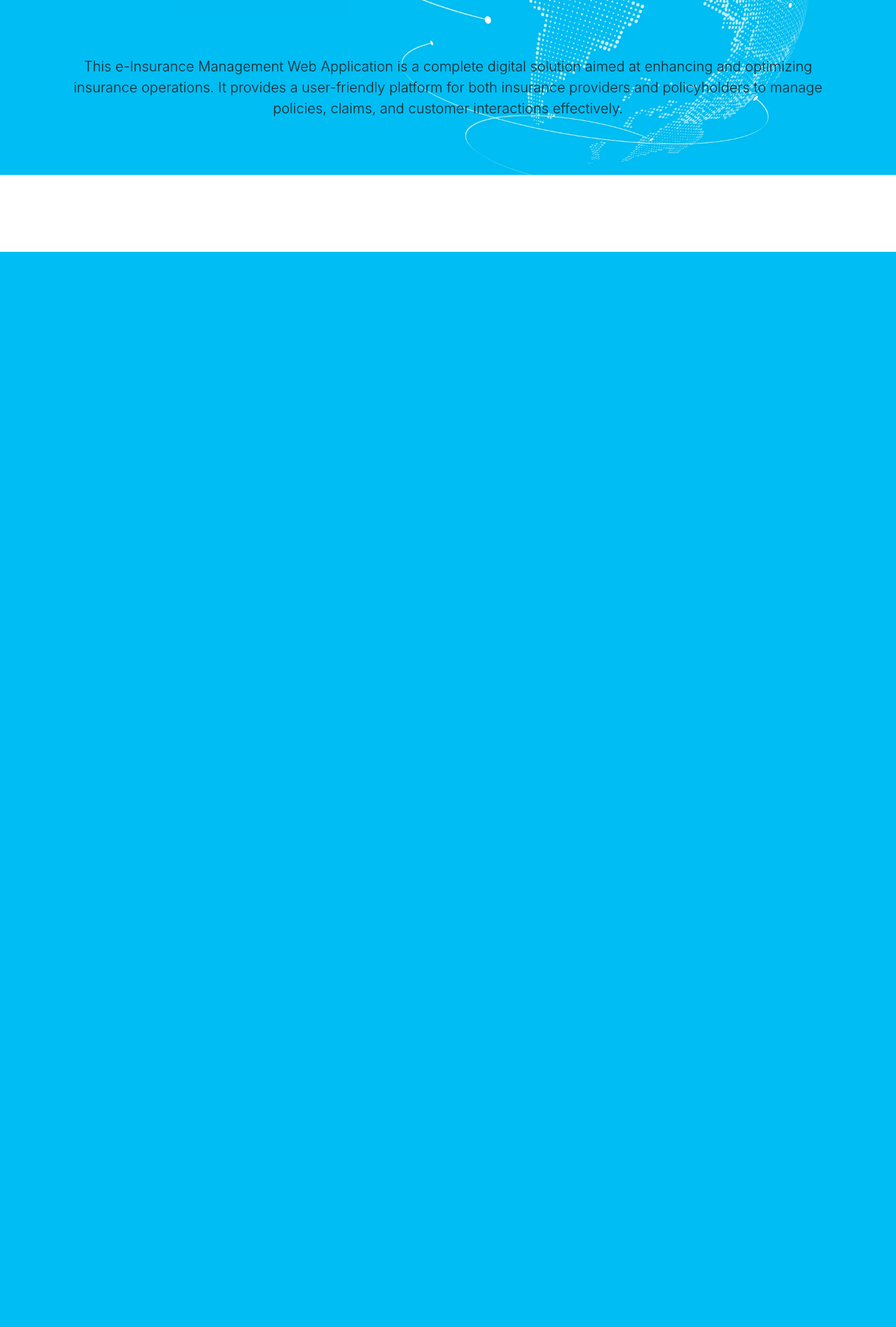
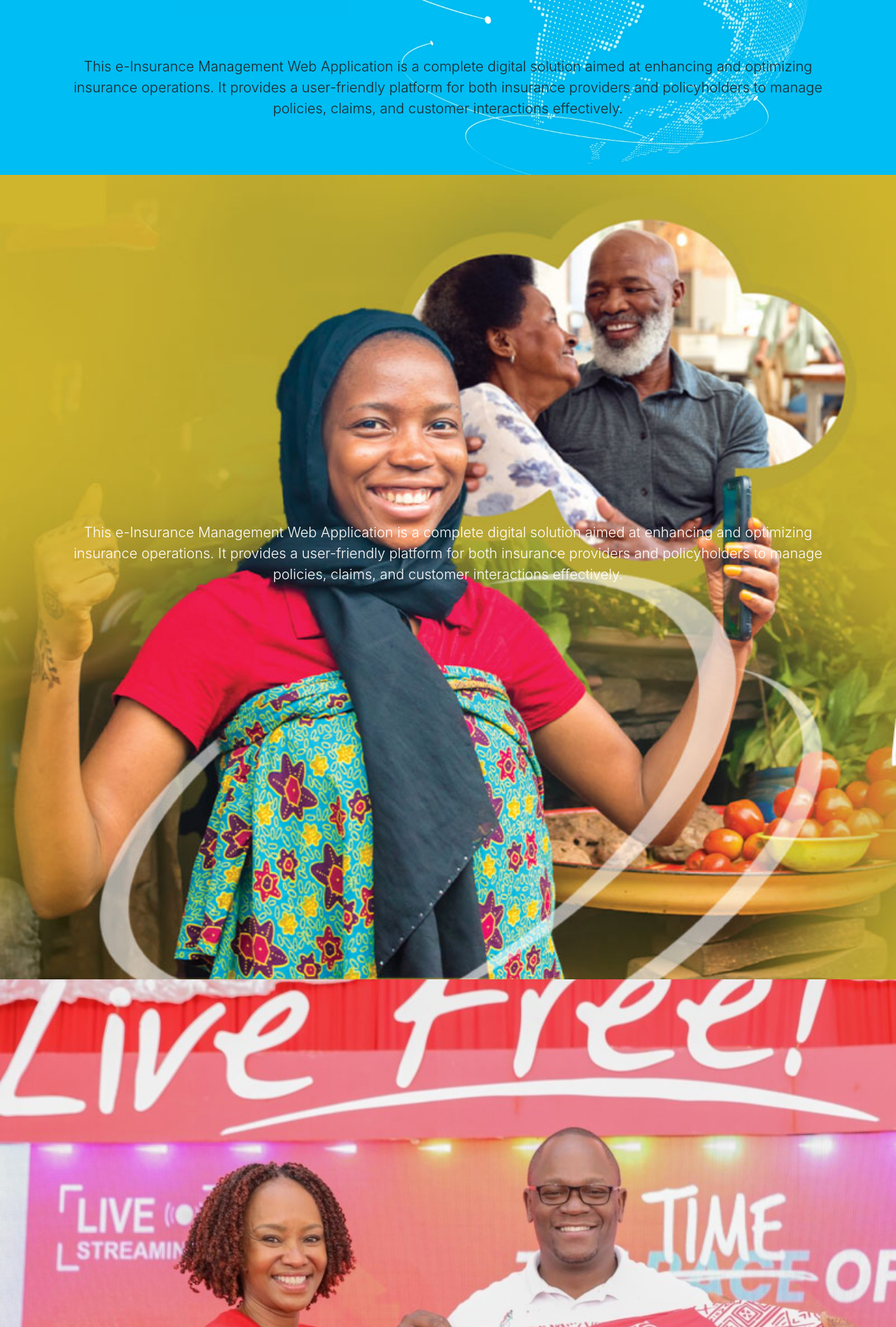
Before and after one commit to KelvinMutuku/E-Insuarance, a Django app: page / in a window 1280 px wide. Shown: the part 440-2337 px from the top of the page at 70% size. Before the commit the page ends 800 px from the top, so only its background shows below. Run offline with Django 3.2, Linux system fonts and the light colour scheme; some libraries are stand-ins or nearby versions.

Commit message:
BackgroundUpdate

```diff
--- a/templates/insurance/index.html
+++ b/templates/insurance/index.html
@@ -5,6 +5,18 @@
         .xyz{
           margin-bottom: 0px;
           background-image: url('{% static "image/homepage.webp" %}');
+          background-size: cover;
+          background-repeat: no-repeat;
+        }
+        .xyz-1{
+          margin-bottom: 0px;
+          background-image: url('{% static "image/retirement.jpg" %}');
+          background-size: cover;
+          background-repeat: no-repeat;
+        }
+        .xyz-2{
+          margin-bottom: 0px;
+          background-image: url('{% static "image/livefree.jpg" %}');
           background-size: cover;
           background-repeat: no-repeat;
         }
@@ -20,6 +32,22 @@
        </p>
   </div>
 </section>
+<section id="section-jumbotron" style="margin-bottom: 0px;" class="jumbotron jumbotron-fluid d-flex justify-content-center align-items-center xyz-1">
+  <div class="container text-center">
+      <br><br><br><br><br><br><br><br><br><br><br><br><br><br><br><br><br><br>
+      <p class="lead text-center" style="margin-bottom: 500px; color: #fff;"> This e-Insurance Management Web Application is a complete digital solution aimed at enhancing and optimizing insurance operations.
+        It provides a user-friendly platform for both insurance providers and policyholders to manage policies, claims, and customer interactions effectively.
+       </p>
+  </div>
+</section>
+<section id="section-jumbotron" style="margin-bottom: 0px;" class="jumbotron jumbotron-fluid d-flex justify-content-center align-items-center xyz-2">
+  <div class="container text-center">
+      <br><br><br><br><br><br><br><br><br><br><br><br><br><br><br><br><br><br>
+      <p class="lead text-center" style="margin-bottom: 500px; color: #d49494;"> This e-Insurance Management Web Application is a complete digital solution aimed at enhancing and optimizing insurance operations.
+        It provides a user-friendly platform for both insurance providers and policyholders to manage policies, claims, and customer interactions effectively.
+       </p>
+  </div>
+</section>
   {% include "insurance/footer.html" %}
 </body>
 </html>
```
Also changed, not shown: requirements.txt (line endings or trailing spaces), static/image/livefree.jpg (added), static/image/retirement.jpg (added).
